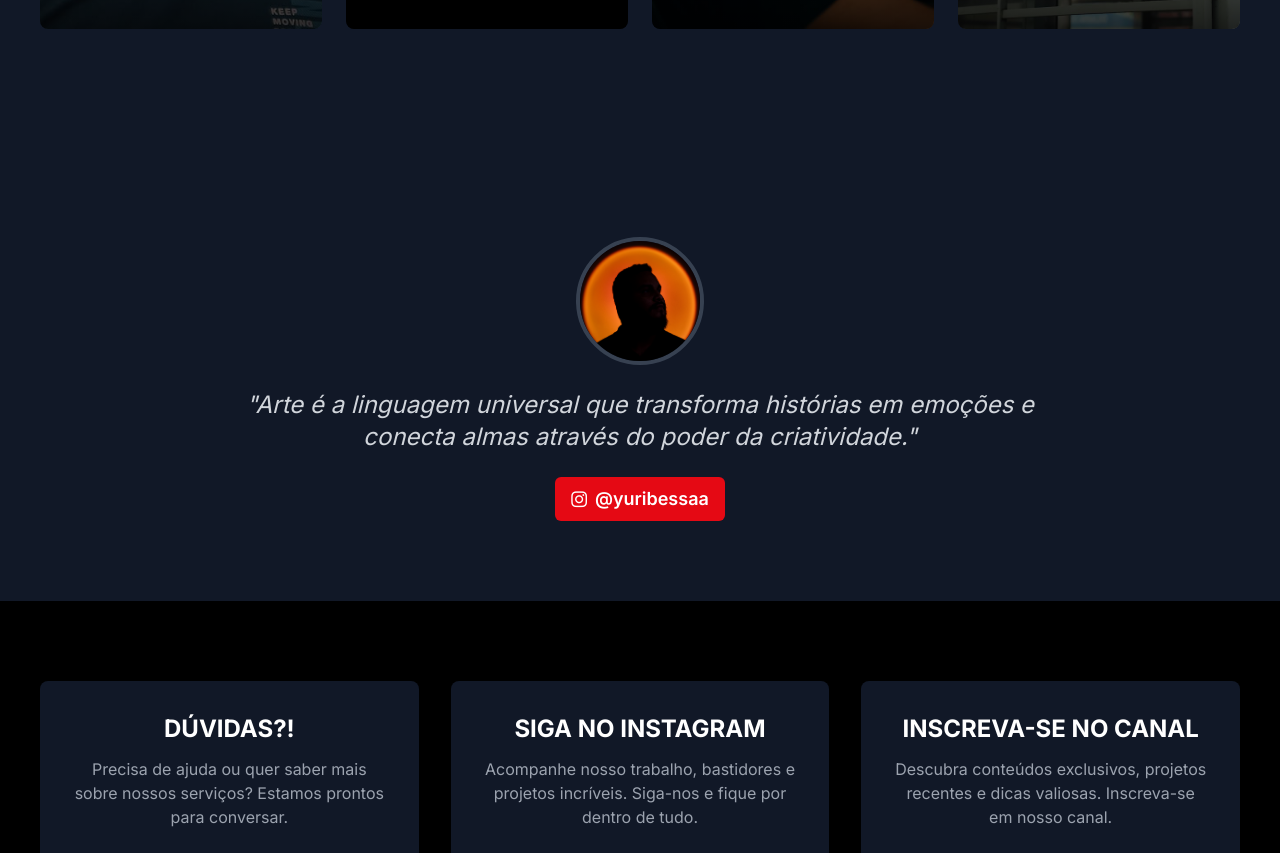
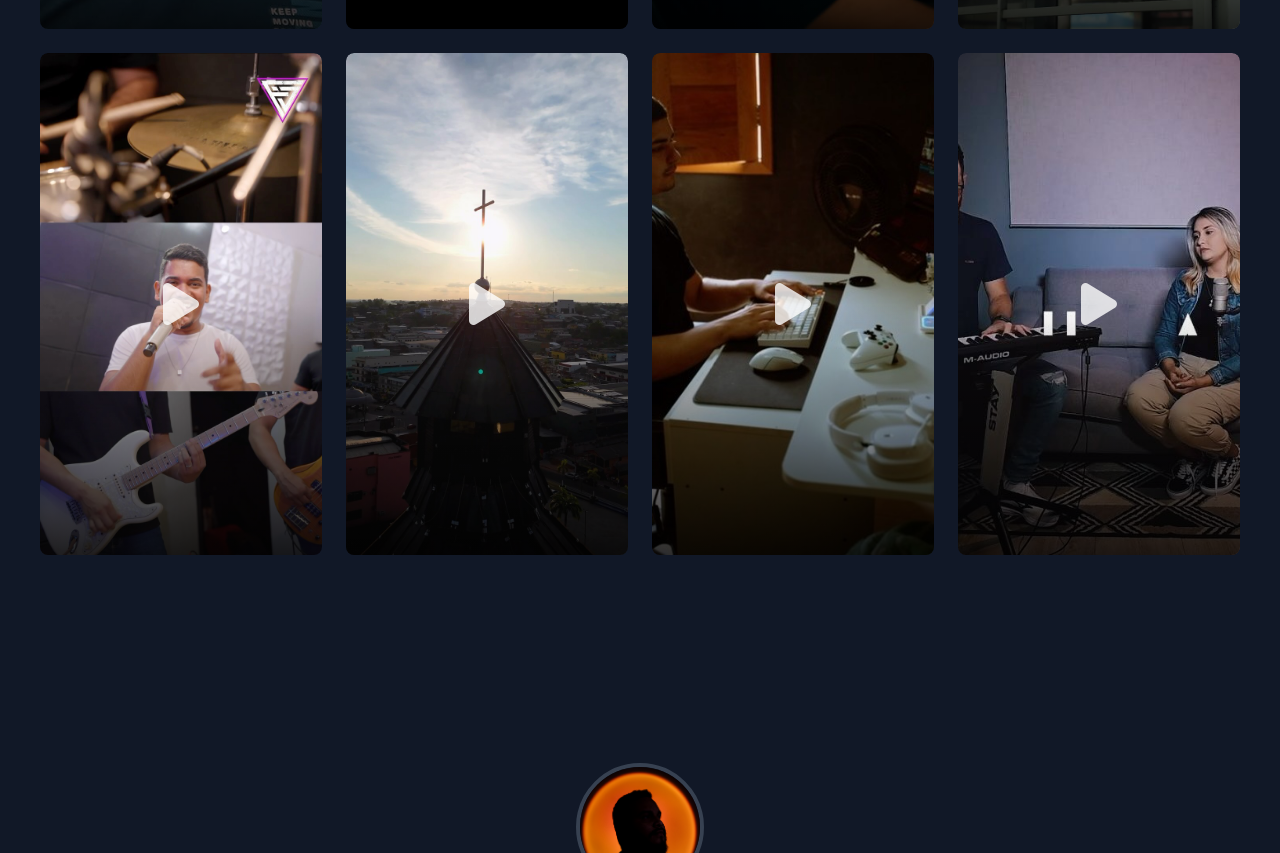
Before and after one commit to FJR5209/bessa_films, a plain HTML site: page index.html in a window 1280 px wide. Shown: the part 2237-3090 px from the top of the page. Drawn offline with nearby package versions, Linux system fonts and the light colour scheme; a script that the page names is missing.

Commit message:
Adiciona novos thumbnails de Reels do Instagram à seção de vídeos, enriquecendo o conteúdo visual e mantendo os links atualizados.

```diff
--- a/index.html
+++ b/index.html
@@ -221,6 +221,42 @@
                       <i class="fas fa-play play-icon"></i>
                     </a>
                   </div>
+                  <div class="video-thumbnail group aspect-[9/16]">
+                    <a href="https://www.instagram.com/reel/DIw514yOaUM/?igsh=MWxtd2ZmdHpmcGNqeQ==" target="_blank">
+                      <img src="assets/imagens/5.jpg" alt="Reel 5" class="w-full h-full object-cover rounded-lg">
+                      <div class="absolute inset-0 thumbnail-overlay flex flex-col justify-end p-4">
+                        <h4 class="font-bold text-lg"></h4>
+                      </div>
+                      <i class="fas fa-play play-icon"></i>
+                    </a>
+                  </div>
+                  <div class="video-thumbnail group aspect-[9/16]">
+                    <a href="https://www.instagram.com/reel/DLaVBrQOnNt/?igsh=Y2VrajVvMGdtZmg0" target="_blank">
+                      <img src="assets/imagens/6.jpg" alt="Reel 6" class="w-full h-full object-cover rounded-lg">
+                      <div class="absolute inset-0 thumbnail-overlay flex flex-col justify-end p-4">
+                        <h4 class="font-bold text-lg"></h4>
+                      </div>
+                      <i class="fas fa-play play-icon"></i>
+                    </a>
+                  </div>
+                  <div class="video-thumbnail group aspect-[9/16]">
+                    <a href="https://www.instagram.com/reel/DJnLD7-Ojez/?igsh=bXQxN2N0OXNwZzl6" target="_blank">
+                      <img src="assets/imagens/7.jpg" alt="Reel 7" class="w-full h-full object-cover rounded-lg">
+                      <div class="absolute inset-0 thumbnail-overlay flex flex-col justify-end p-4">
+                        <h4 class="font-bold text-lg"></h4>
+                      </div>
+                      <i class="fas fa-play play-icon"></i>
+                    </a>
+                  </div>
+                  <div class="video-thumbnail group aspect-[9/16]">
+                    <a href="https://www.instagram.com/reel/DL5haDipw8L/?igsh=NzBxY3RvMDJscWJ4" target="_blank">
+                      <img src="assets/imagens/8.jpg" alt="Reel 8" class="w-full h-full object-cover rounded-lg">
+                      <div class="absolute inset-0 thumbnail-overlay flex flex-col justify-end p-4">
+                        <h4 class="font-bold text-lg"></h4>
+                      </div>
+                      <i class="fas fa-play play-icon"></i>
+                    </a>
+                  </div>
                 </div>
             </div>
         </section>
```
